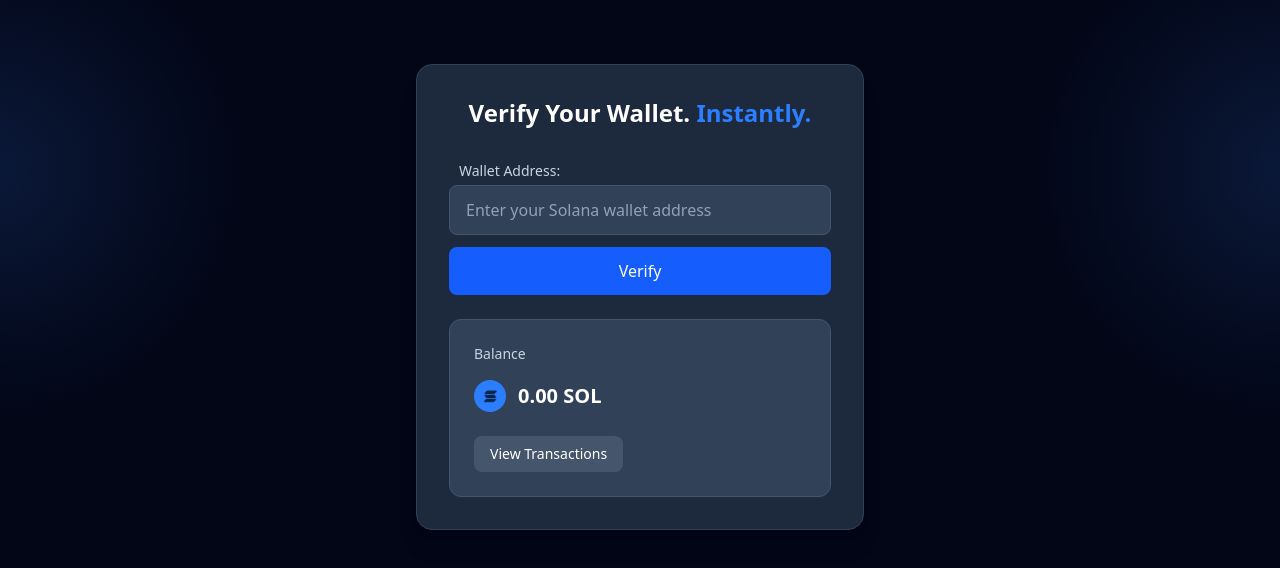
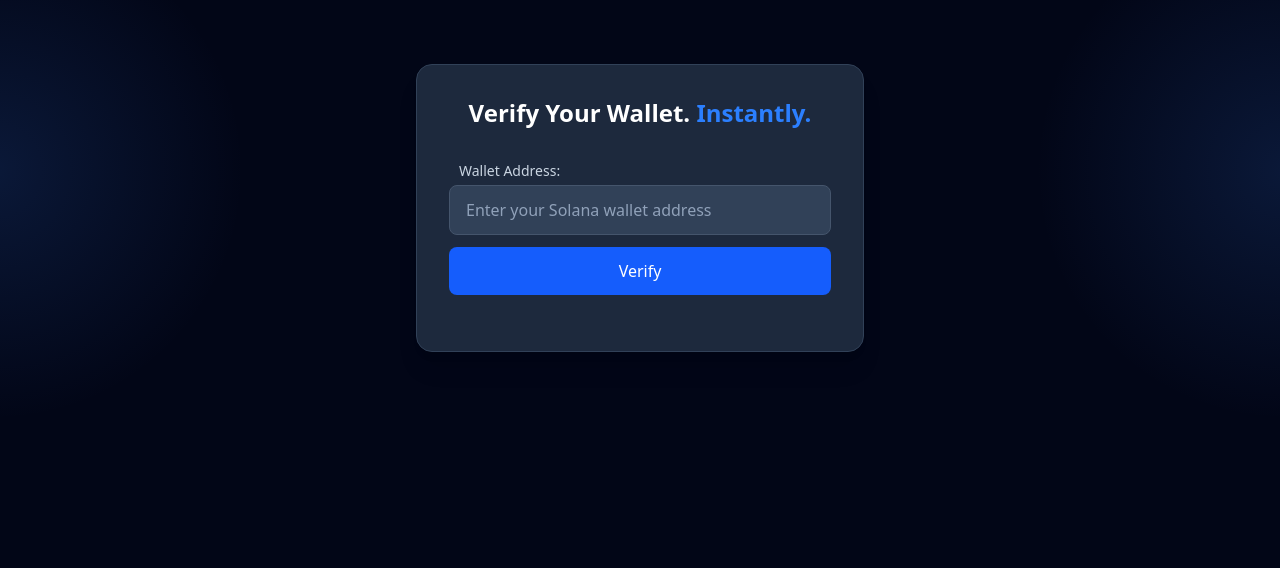
Before and after one commit to AEspinoza99/my-solana-wallet, a React (Vite) app: page / in a window 1280 px wide. Shown: the top 568 px of the page. Built offline with nearby package versions, Linux system fonts and the light colour scheme.

Commit message:
re-added conditional balanca card

```diff
--- a/src/components/Dashboard.tsx
+++ b/src/components/Dashboard.tsx
@@ -48,18 +48,7 @@
             />
           </section>
 
-          {/*<section>
-            <BalanceCard
-              onToggleTransactions={() =>
-                setShowTransactions(!showTransactions)
-              }
-              showTransactions={showTransactions}
-              balance={balance}
-              loading={loading}
-              error={error}
-            />
-          </section> */}
-
+          {(balance !== null || loading || error) && (
             <section>
               <BalanceCard
                 onToggleTransactions={() =>
@@ -71,6 +60,7 @@
                 error={error}
               />
             </section>
+          )}
         </article>
 
         {/* RecentTransactions only shows when isVisible */}
```
Lines whose indentation alone changed are shown as unchanged.
